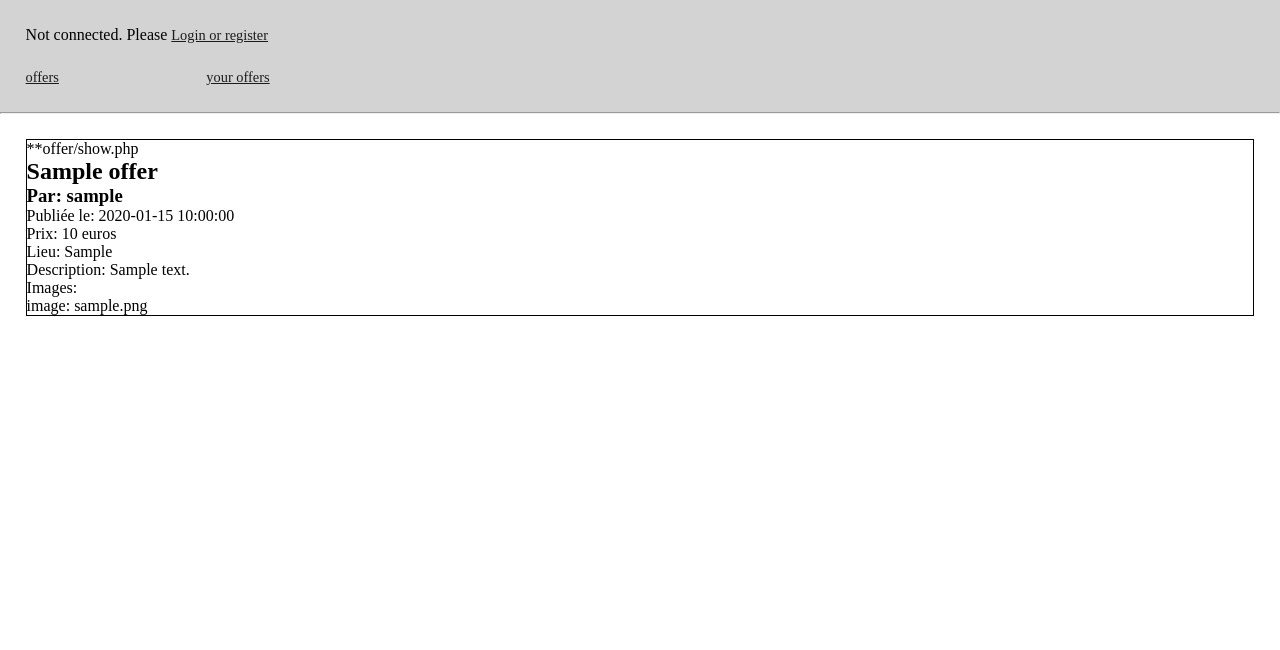
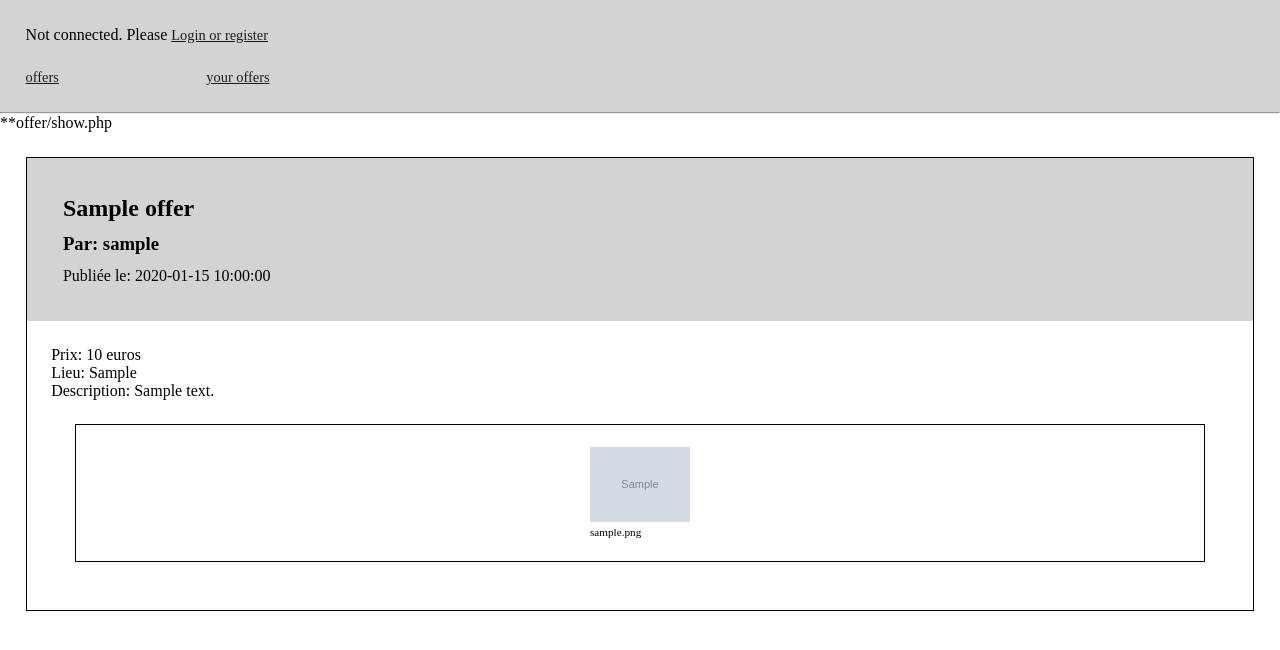
Before and after one commit to Gin-is-not-real/projet_annonces_php, a PHP site: page /index.php?action=show&id=1 in a window 1280 px wide. Shown: the top 650 px of the page. Run offline with PHP 8.4, Linux system fonts and the light colour scheme; tables that the repository leaves empty or names only in its code hold one stand-in row (values such as "Sample post"); grey boxes marked "Sample" are stand-in pictures.

Commit message:
a little style with sass

```diff
--- a/public/style/sass/style.css
+++ b/public/style/sass/style.css
@@ -37,20 +37,27 @@ li {
   margin: 2%;
   border: 1px solid black;
 }
-
-.offer-container {
-  margin: 2%;
-  border: 1px solid black;
+.container header {
+  background-color: var(--bg-header);
+  padding: 2%;
 }
-.offer-container header {
-  background-color: var(--bg-header);
+.container header > * {
+  margin: 1%;
+}
+.container .content {
+  padding: 2%;
 }
 
 .img-container {
   margin: 2%;
-  border: 1px solid black;
+  display: flex;
+  justify-content: space-around;
 }
 .img-container figure {
   margin: 2%;
-  border: 1px solid black;
-}/*# sourceMappingURL=style.css.map */
+}
+.img-container figcaption {
+  font-size: 0.7rem;
+}
+
+/*# sourceMappingURL=style.css.map */
--- a/public/style/sass/style.scss
+++ b/public/style/sass/style.scss
@@ -2,6 +2,8 @@ html {
     --grey: rgba(128, 128, 128, 0.344);
 
     --bg-header: var(--grey);
+    // --bg-header: red;
+
 
     font-size: 12pt;
 }
@@ -45,26 +47,32 @@ li {
 .container {
     margin: 2%;
     border: 1px solid black;
-}
-
-.offer-container {
-    margin: 2%;
-    border: 1px solid black;
 
     header {
+        // padding: 2%;
         background-color: var(--bg-header);
+        padding: 2%;
+
+        >* {
+            margin: 1%;
+        }
+    }
+
+    .content {
+        padding: 2%;
     }
 }
 
+
 .img-container {
     margin: 2%;
-    border: 1px solid black;
+    display: flex;
+    justify-content: space-around;
 
     figure {
         margin: 2%;
-        border: 1px solid black;
     }
     figcaption {
-
+        font-size: 0.7rem;
     }
 }
--- a/templates/base.php
+++ b/templates/base.php
@@ -4,7 +4,7 @@
     <meta charset="UTF-8">
     <meta http-equiv="X-UA-Compatible" content="IE=edge">
     <meta name="viewport" content="width=device-width, initial-scale=1.0">
-    <!-- <link href="public/style/general.css" rel="stylesheet"> -->
+    <!-- <link href="public/style/sass/style.scss" rel="stylesheet"> -->
     <link href="public/style/sass/style.css" rel="stylesheet">
 
     <title><?= $title ?></title>
--- a/templates/offer/show.php
+++ b/templates/offer/show.php
@@ -6,19 +6,18 @@
 
 ?>
 <main>
+**offer/show.php</br>
+
     <div class="container">
-        **offer/show.php</br>
 
         <section>
             <header>
-                <h2><?= $data['title']; ?> </h3>
-                <h3>Par: <?= $data['username']; ?></h3>
-                <p>Publiée le:
-                <?= $data['date']; ?>
-                </p>
+                <h2 class="offer-title"><?= $data['title']; ?> </h2>
+                <h3 class="offer-user">Par: <?= $data['username']; ?></h3>
+                <p class="offer-date">Publiée le: <?= $data['date']; ?></p>
             </header>
 
-            <div class="offer-content">
+            <div class="content">
                 <div>Prix:
                     <?= $data['price']; ?> euros
                 </div>
@@ -29,12 +28,20 @@
                     <?= $data['content']; ?>
                 </div>
 
-                <div>Images:
-                    <?php
-                        foreach($data['images'] as $image) {
-                            echo '<div>image: ' . $image['filename'] . '</div>';
-                        }
-                    ?>
+                <div class="container img-container">
+                <?php
+                foreach($data['images'] as $image) {
+            ?>
+                <figure>
+                    <img src="public/uploads/<?= $image['filename']; ?>" alt="<?= $image['filename']; ?>" width="100px" height="auto">
+                    <figcaption><?= $image['filename']; ?></figcaption>
+                </figure>
+
+
+            <?php
+                }
+            ?>
+
                 </div>
             </div>
 
```
Also changed, not shown: templates/offer/_offer.php (+11 -10 lines), 1 other file.
